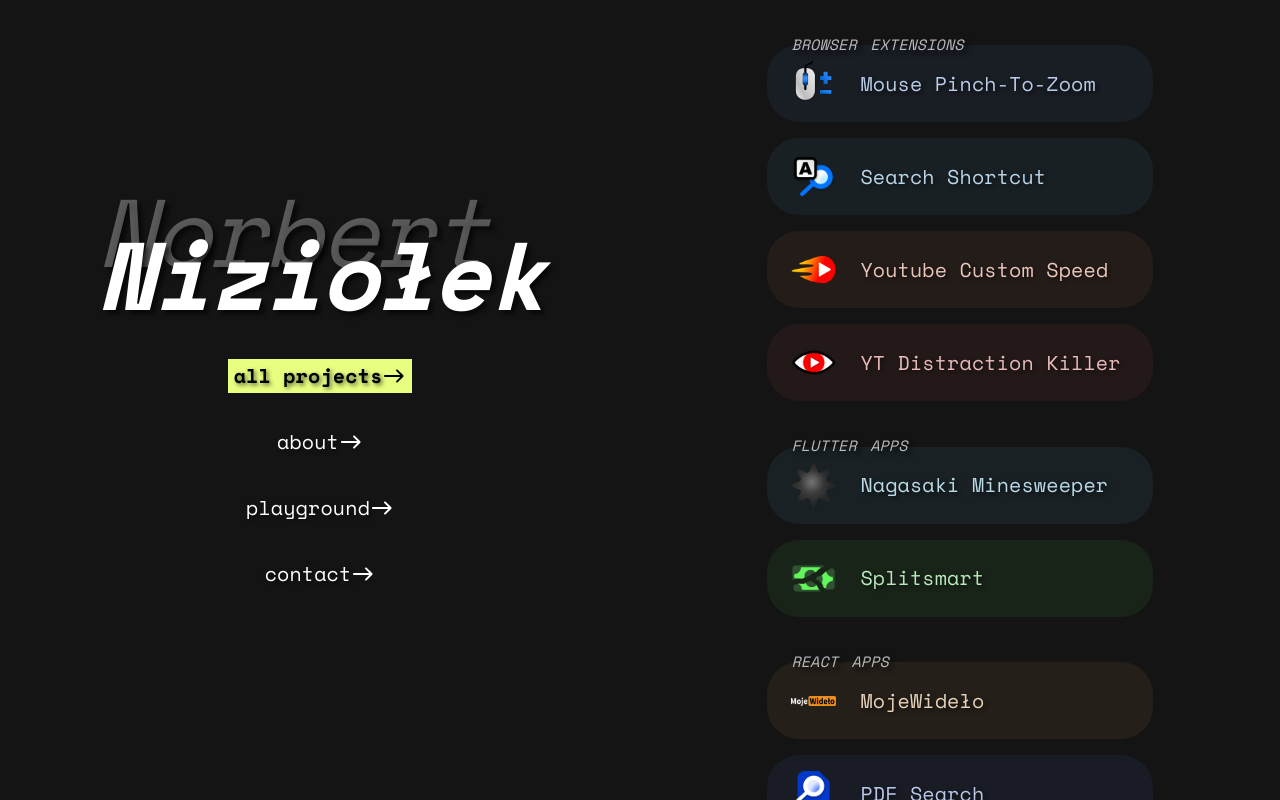
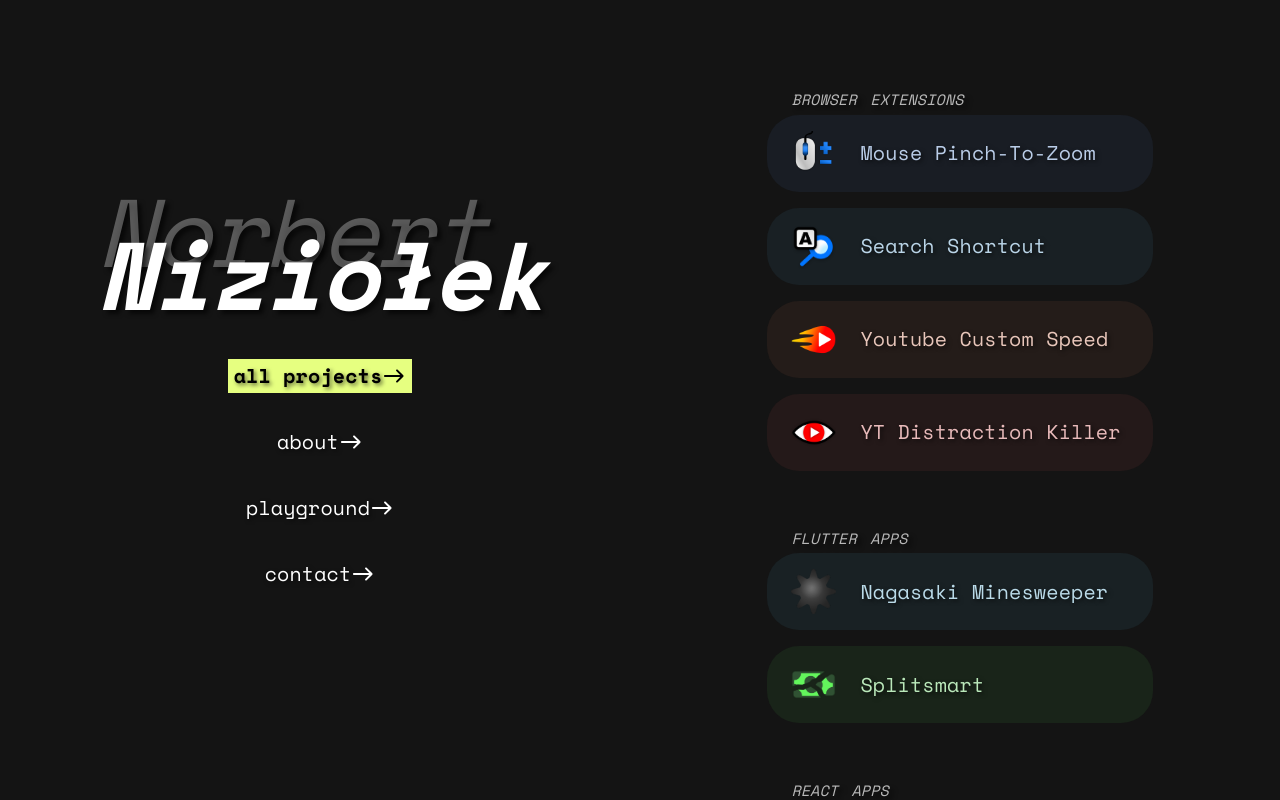
Before and after one commit to nizioleque/portfolio, a Next.js app: page /all-projects in a window 1280 px wide. Built offline with nearby package versions, Linux system fonts and the light colour scheme.

Commit message:
Adjust all projects spacing

```diff
--- a/pages/all-projects.tsx
+++ b/pages/all-projects.tsx
@@ -1,4 +1,4 @@
-import { Box, Stack } from '@mui/material';
+import { Stack } from '@mui/material';
 import { GetStaticProps } from 'next';
 import ProjectGroup from '../src/components/allProjects/ProjectGroup';
 import { getProjectMeta, groupProjects } from '../src/serverUtils';
@@ -10,12 +10,11 @@ interface AllProjectsProps {
 
 function AllProjects({ groupedProjects }: AllProjectsProps) {
   return (
-    <Stack paddingY={5} height='100%'>
-      <Stack gap={5} margin='auto' maxWidth='100%'>
+    <Stack paddingY='10vh' minHeight='100%'>
+      <Stack gap={6} margin='auto' maxWidth='100%'>
         {Object.entries(groupedProjects).map(([name, projects]) => (
           <ProjectGroup key={name} name={name} projects={projects} />
         ))}
-        <Box />
       </Stack>
     </Stack>
   );
--- a/src/components/allProjects/ProjectGroup.tsx
+++ b/src/components/allProjects/ProjectGroup.tsx
@@ -10,7 +10,7 @@ interface ProjectGroupProps {
 
 function ProjectGroup({ name, projects }: ProjectGroupProps) {
   return (
-    <Stack gap={0}>
+    <Stack>
       <Typography
         variant='h6'
         sx={{
@@ -19,7 +19,6 @@ function ProjectGroup({ name, projects }: ProjectGroupProps) {
           zIndex: 2,
           marginLeft: 3,
           textShadow: shadowStrong,
-          lineHeight: '25%',
           color: 'text.secondary',
           fontVariant: 'small-caps',
         }}
```
